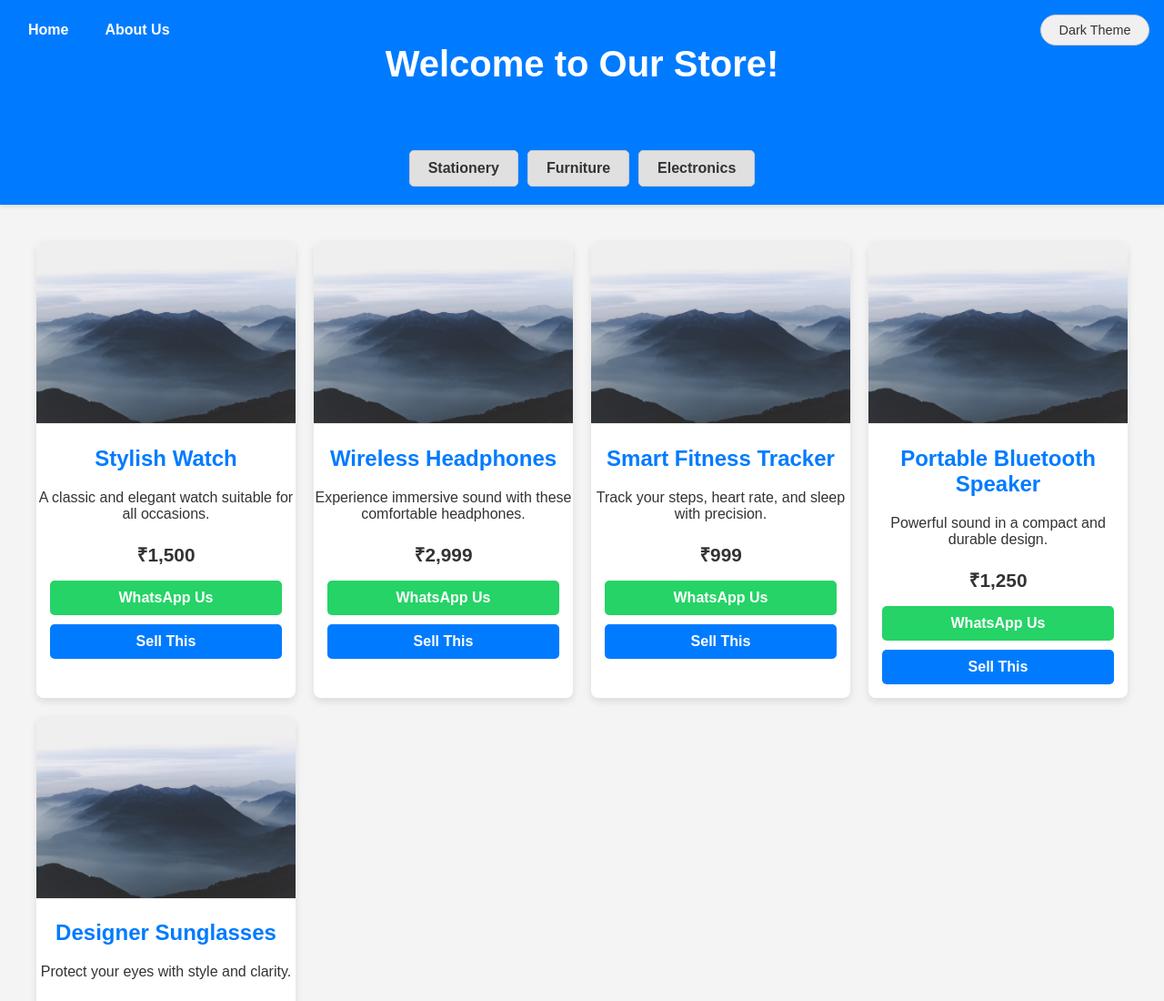
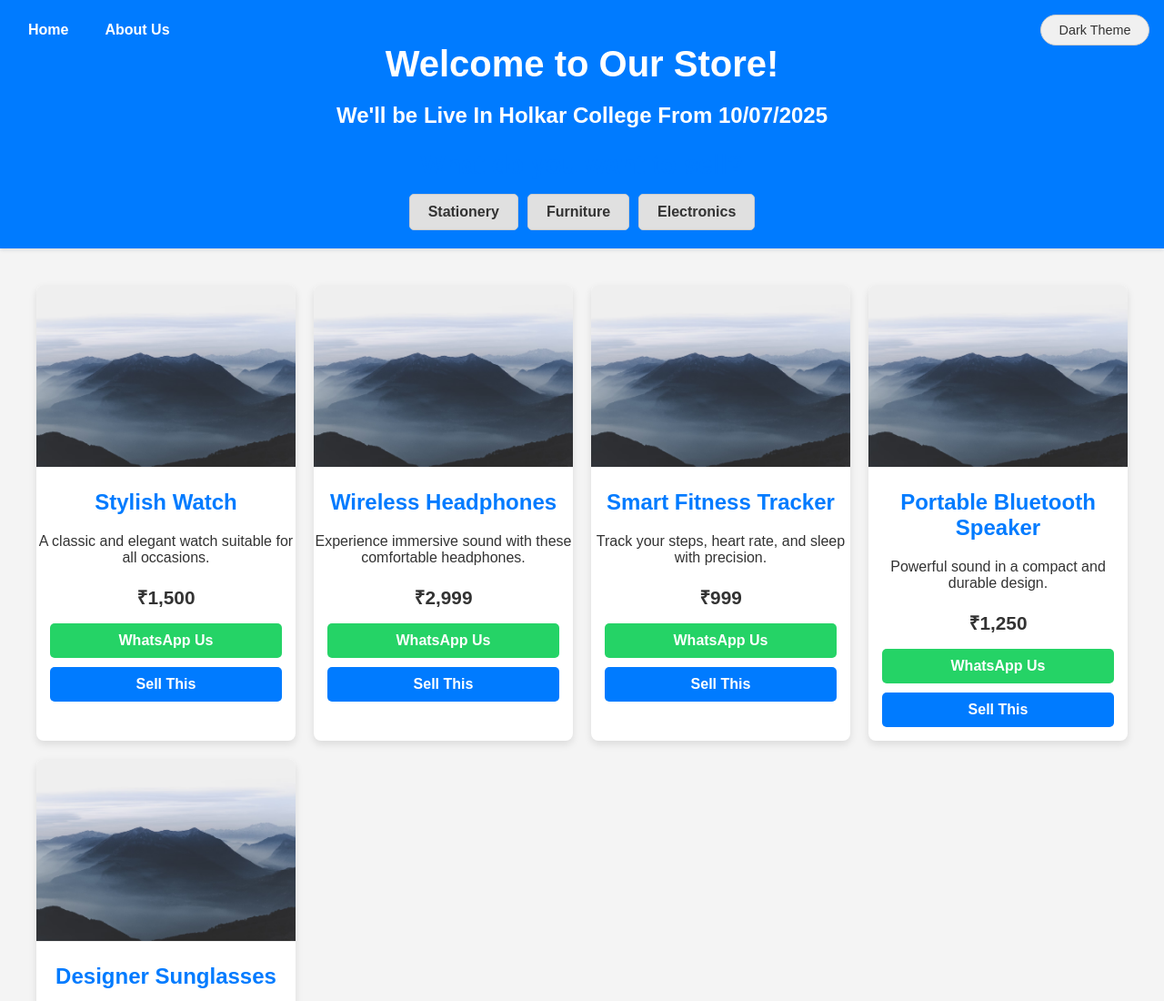
Before and after one commit to atultiwari997721/Sell, a plain HTML site: page index.html in a window 1280 px wide. Shown: the top 1100 px of the page at 91% size. Drawn offline with Linux system fonts and the light colour scheme.

Commit message:
Update index.html We'll live when date added Below Welcome

```diff
--- a/index.html
+++ b/index.html
@@ -15,6 +15,7 @@
         </nav>
 
         <h1>Welcome to Our Store!</h1>
+        <h2> We'll be Live In Holkar College From 10/07/2025 </h2>
         <button id="theme-toggle" class="theme-toggle-button"></button>
 
         <div class="category-selection">
```
